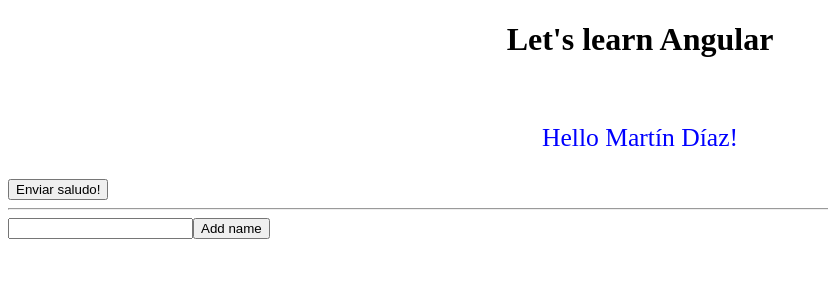
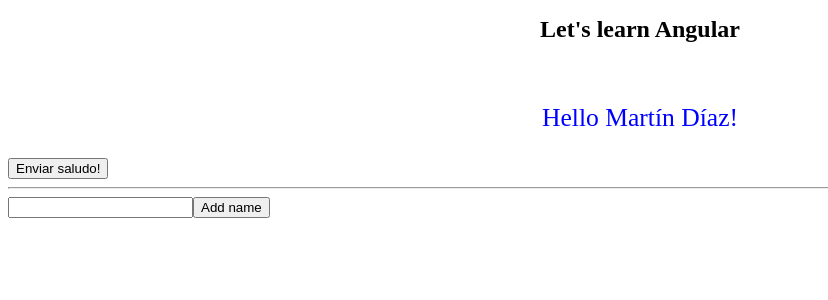
Before and after one commit to magadiflo/fundamentos-angular, an Angular app: page / in a window 1280 px wide. Shown: the top 300 px of the page, without its empty margins (0-828 px from the left). Built offline with nearby package versions, Linux system fonts and the light colour scheme.

Commit message:
Style bindings

```diff
--- a/src/app/app.component.html
+++ b/src/app/app.component.html
@@ -1,5 +1,7 @@
 <div>
-    <h1 class="text-center">Let's learn Angular</h1>
+    <h1 [style.font-size.%]="myHelloComponent.namesList.length > 0 ? '200': '150'"
+        [style.color]="myHelloComponent.namesList.length > 0 ? 'red': 'black'"
+        class="text-center">Let's learn Angular</h1>
     <div [class.hidden]="myHelloComponent.inputName.length == 0">Writting '{{myHelloComponent.inputName}}' in HelloComponent</div>
     <app-hello #myHelloComponent [name]="myName" (sayHello)="onSayHello($event)"></app-hello>
 </div>
```
